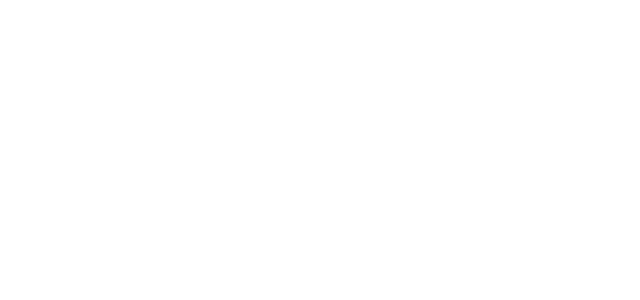
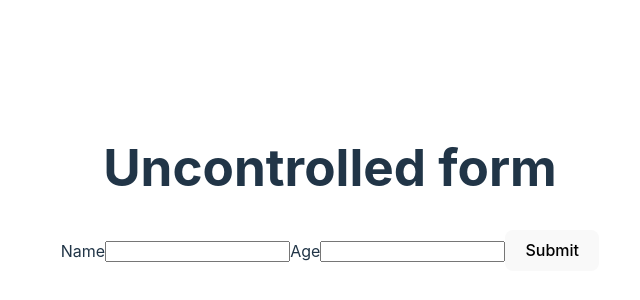
Before and after one commit to Western8/react, a React (Vite) app: page /unctrl in a window 1280 px wide. Shown: the part 212-512 px from the top of the page, without its empty margins (310-950 px from the left). Built offline with nearby package versions, Linux system fonts and the light colour scheme.

Commit message:
feat: add home page

```diff
--- a/src/App.tsx
+++ b/src/App.tsx
@@ -1,11 +1,20 @@
 import { useState } from 'react';
+import { Routes, Route } from 'react-router';
+import { BrowserRouter, Navigate } from 'react-router-dom';
+import Home from './components/Home/Home';
+import FormUnctrl from './components/FormUnctrl/FormUnctrl';
+import FormCtrl from './components/FormCtrl/FormCtrl';
 import './App.css';
 
 function App() {
   return (
-    <div>
-      <div className="card"></div>
-    </div>
+    <BrowserRouter>
+      <Routes>
+        <Route path="/unctrl" element={<FormUnctrl />} />
+        <Route path="/ctrl" element={<FormCtrl />} />
+        <Route path="*" element={<Home />} />
+      </Routes>
+    </BrowserRouter>
   );
 }
 
--- /dev/null
+++ b/src/components/FormCtrl/FormCtrl.tsx
@@ -0,0 +1,23 @@
+//import './FormCtrl.css';
+
+function FormCtrl() {
+
+  function handleSubmit() {
+    console.log('1111111111111111');
+  }
+
+  return (
+    <div className="form">
+      <h1>Controlled form</h1>
+      <form action="" onSubmit={handleSubmit}>
+        <label>Name</label>
+        <input type="text" />
+        <label>Age</label>
+        <input type="number" />
+        <button type="submit"></button>
+      </form>
+    </div>
+  );
+}
+
+export default FormCtrl;
--- /dev/null
+++ b/src/components/FormUnctrl/FormUnctrl.tsx
@@ -0,0 +1,25 @@
+//import './FormUnctrl.css';
+import { useNavigate } from 'react-router-dom';
+
+function FormUnctrl() {
+  const navigate = useNavigate();
+
+  function handleSubmit() {
+    navigate('/', { replace: true });
+  }
+
+  return (
+    <div className="form">
+      <h1>Uncontrolled form</h1>
+      <form action="" onSubmit={handleSubmit}>
+        <label>Name</label>
+        <input type="text" />
+        <label>Age</label>
+        <input type="number" />
+        <button type="submit">Submit</button>
+      </form>
+    </div>
+  );
+}
+
+export default FormUnctrl;
--- /dev/null
+++ b/src/components/Home/Home.tsx
@@ -0,0 +1,19 @@
+//import './Home.css';
+import { Link } from 'react-router-dom';
+
+function Home() {
+  return (
+    <div className="home">
+      <nav>
+        <Link to={`/unctrl`} className="link">
+          Uncontrolled form
+        </Link>
+        <Link to={`/ctrl`} className="link">
+          Controlled form
+        </Link>
+      </nav>
+    </div>
+  );
+}
+
+export default Home;
--- /dev/null
+++ b/src/components/store/hooks.tsx
@@ -0,0 +1,6 @@
+import { useDispatch, useSelector, TypedUseSelectorHook } from 'react-redux';
+import type { RootState, AppDispatch } from './store';
+
+// Use throughout your app instead of plain `useDispatch` and `useSelector`
+export const useAppDispatch: () => AppDispatch = useDispatch;
+export const useAppSelector: TypedUseSelectorHook<RootState> = useSelector;
--- /dev/null
+++ b/src/components/store/store.tsx
@@ -0,0 +1,32 @@
+import { combineReducers, configureStore } from '@reduxjs/toolkit';
+import type { PreloadedState } from '@reduxjs/toolkit';
+import { setupListeners } from '@reduxjs/toolkit/query';
+import swReducer from './swSlice';
+
+const store = configureStore({
+  reducer: {
+    sw: swReducer,
+  },
+  // middleware: (getDefaultMiddleware) => getDefaultMiddleware().concat(swApi.middleware),
+});
+
+// Create the root reducer separately so we can extract the RootState type
+const rootReducer = combineReducers({
+  sw: swReducer,
+});
+
+export function setupStore(preloadedState?: PreloadedState<RootState>) {
+  return configureStore({
+    reducer: rootReducer,
+    preloadedState,
+  });
+}
+
+setupListeners(setupStore().dispatch);
+
+// Infer the `RootState` and `AppDispatch` types from the store itself
+export type RootState = ReturnType<typeof rootReducer>;
+export type AppStore = ReturnType<typeof setupStore>;
+export type AppDispatch = AppStore['dispatch'];
+
+export default store;
--- /dev/null
+++ b/src/components/store/swSlice.tsx
@@ -0,0 +1,60 @@
+import { createSlice } from '@reduxjs/toolkit';
+import { StateSlice, Result, ApiResult } from '../../types';
+
+const initialState: StateSlice = {
+  inputValue: '',
+  page: '1',
+  limit: '10',
+  isLoadingList: false,
+  isLoadingDetails: false,
+  apiResults: [],
+  results: [],
+};
+
+const swSlice = createSlice({
+  name: 'sw',
+  initialState,
+  reducers: {
+    setInputValue(state, action) {
+      state.inputValue = action.payload.value;
+    },
+    setPage(state, action) {
+      state.page = action.payload.page;
+    },
+    setLimit(state, action) {
+      state.limit = action.payload.value;
+    },
+    setLoadingList(state, action) {
+      state.isLoadingList = action.payload;
+    },
+    setLoadingDetails(state, action) {
+      state.isLoadingDetails = action.payload;
+    },
+    setApiResults(state, action) {
+      state.apiResults = action.payload;
+    },
+
+    setResults(state) {
+      const results: Result[] = state.apiResults.map((item: ApiResult) => {
+        return {
+          name: item.name,
+          url: item.url,
+          desc: '',
+        };
+      });
+      state.results = results;
+    },
+  },
+});
+
+export const {
+  setInputValue,
+  setPage,
+  setLimit,
+  setLoadingList,
+  setLoadingDetails,
+  setApiResults,
+  setResults,
+} = swSlice.actions;
+
+export default swSlice.reducer;
--- a/src/main.tsx
+++ b/src/main.tsx
@@ -1,10 +1,14 @@
 import React from 'react';
 import ReactDOM from 'react-dom/client';
+import { Provider } from 'react-redux';
+import store from './components/store/store';
 import App from './App.tsx';
 import './index.css';
 
 ReactDOM.createRoot(document.getElementById('root')!).render(
   <React.StrictMode>
-    <App />
+    <Provider store={store}>
+      <App />
+    </Provider>
   </React.StrictMode>
 );
```
Also changed, not shown: src/types.ts (added).
